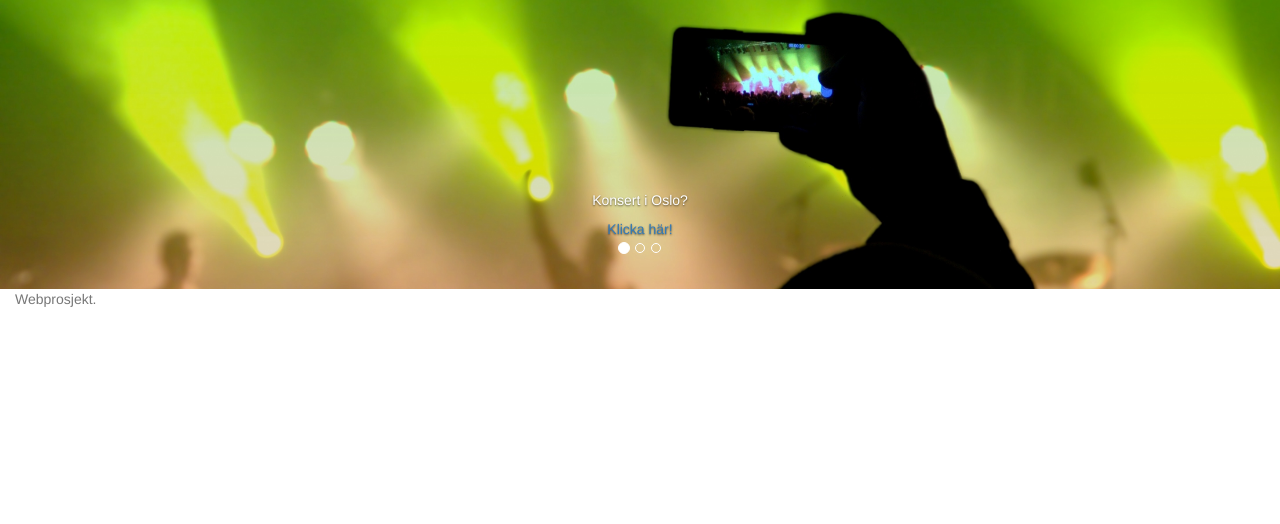
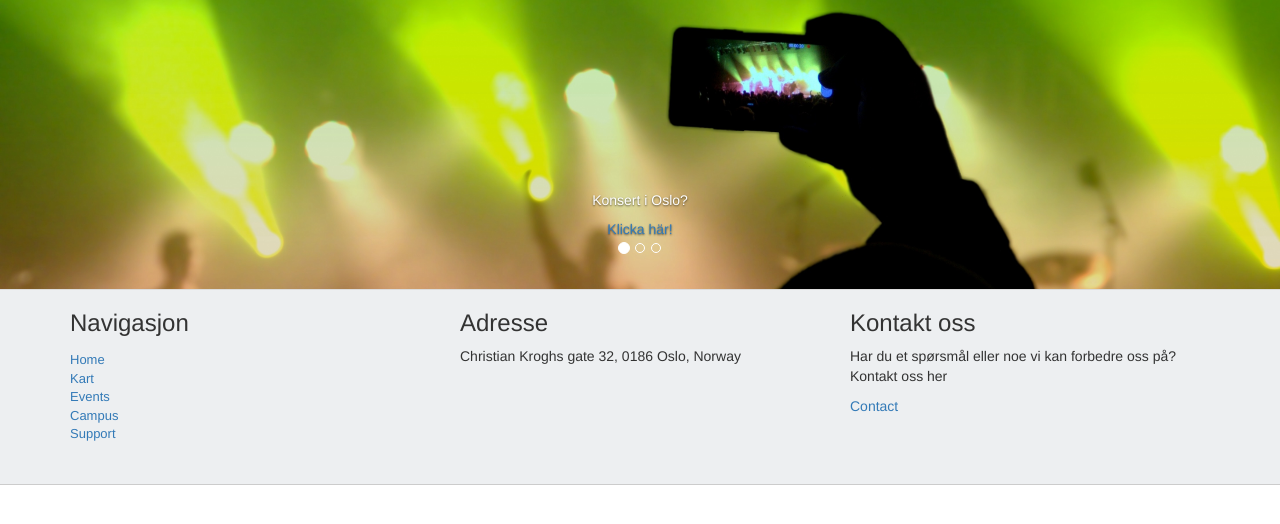
Before and after one commit to erasmusson/Gruppe34, a PHP site: page /events.php in a window 1280 px wide. Shown: the part 51-575 px from the top of the page. Run offline with PHP 8.4, Linux system fonts and the light colour scheme; data that the repository does not hold is empty.

Commit message:
footer.php er så og si ferdig

```diff
--- a/Template/campus-main.php
+++ b/Template/campus-main.php
@@ -14,7 +14,7 @@
   </head>
   <body>
 
-        <?php require 'header.php' ?>
+        <?php require 'navbar.php' ?>
 
         <?php require '../template/campus/campus-slides.php' ?>
 
--- a/Template/connection.php
+++ b/Template/connection.php
@@ -1,7 +1,7 @@
 <?php
 
     require 'vendor/autoload.php';
-    $port = 8889;
+    $port = 3307;
     $username = 'root';
     $password = 'root';
     $name = 'campusfjerdingen';
--- a/Template/css/custom.css
+++ b/Template/css/custom.css
@@ -39,3 +39,22 @@ h1
 #matsErScrub {
     background-color: red;
 }
+
+.footer {
+    background:#EDEFF1;
+    height: auto;
+    padding-bottom: 30px;
+    position: relative;
+    width: 100%;
+    border-bottom: 1px solid #CCCCCC;
+    border-top: 1px solid #DDDDDD;
+}
+
+.footer ul {
+	font-size: 13px;
+	list-style-type: none;
+	margin-left: 0;
+	padding-left: 0;
+	margin-top: 15px;
+	color: #7F8C8D;
+}
--- a/Template/footer.php
+++ b/Template/footer.php
@@ -1,5 +1,27 @@
-<footer class="footer">
-    <div class="container-fluid">
-        <p class="text-muted">Webprosjekt.</p>
+<div class="footer" id="footer">
+    <div class="container">
+        <div class="row">
+            <div class="col-md-4">
+                <h3>Navigasjon</h3>
+                <ul>
+                    <li><a href="index.php">Home</a></li>
+                    <li><a href="kart.php">Kart</a></li>
+                    <li><a href="events.php">Events</a></li>
+                    <li><a href="campus-main.php">Campus</a></li>
+                    <li><a href="#">Support</a></li>
+                </ul>
+            </div>
+            <div class="col-md-4">
+                <h3>Adresse</h3>
+                <p>Christian Kroghs gate 32, 0186 Oslo, Norway</p>
+            </div>
+
+            <div class="col-md-4">
+                <h3>Kontakt oss</h3>
+                <p>Har du et spørsmål eller noe vi kan forbedre oss på? Kontakt oss her</p>
+                <p><a href="#" title="Kontakt oss!">    Contact</a></p>
+
+            </div>
+        </div>
     </div>
-</footer>
+</div>
```
Also changed, not shown: Template/index.php (+17 -20 lines).
